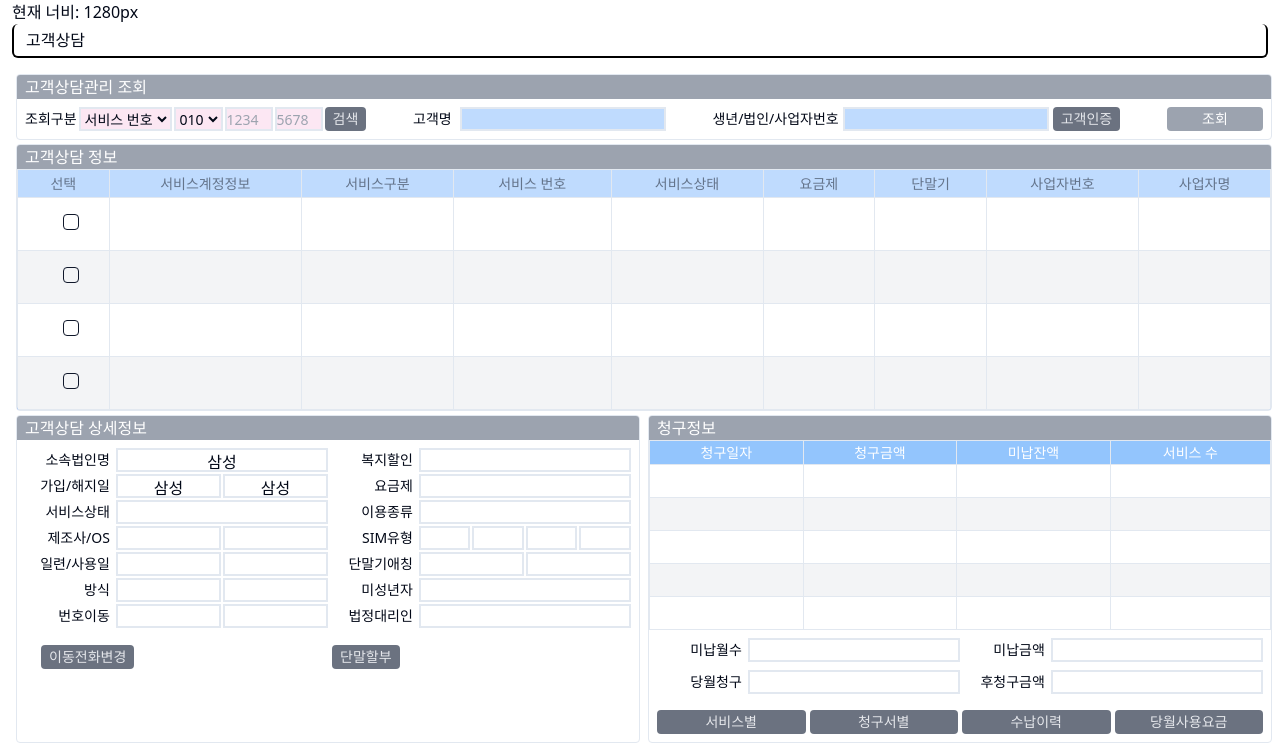
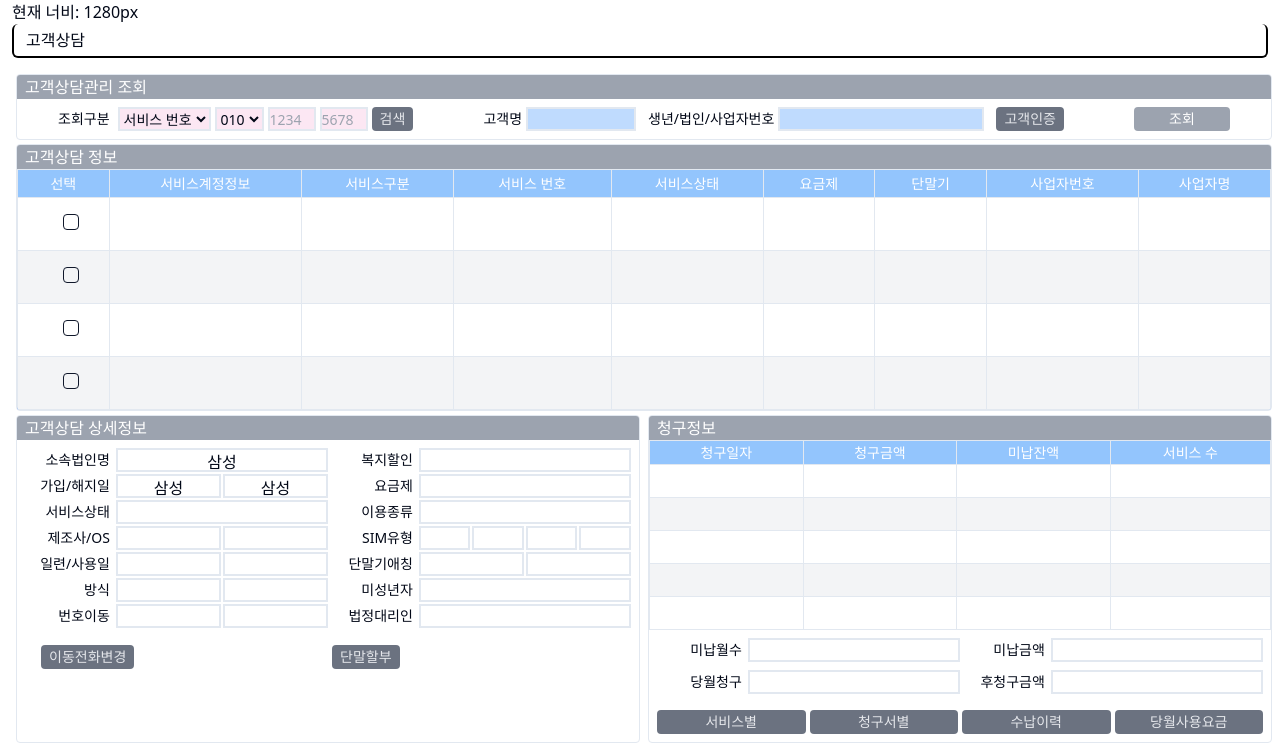
Before and after one commit to sprisao/SkPoc, a Next.js app: page / in a window 1280 px wide. Shown: the top 745 px of the page. Built offline with nearby package versions, Linux system fonts and the light colour scheme.

Commit message:
UI 디테일 조정  - 고객상담관리조회 섹션 : 1024 이하에서 깨지지 않도록  - 고객상담 정보 > 테이블 : 헤더 배경 및 텍스트 색상 변경

```diff
--- a/app/components/sections/SearchCustomerService.tsx
+++ b/app/components/sections/SearchCustomerService.tsx
@@ -8,90 +8,61 @@
 
         <div className="w-full border rounded-sm overflow-clip m-1 mt-4 ">
             <SectionTitle title="고객상담관리 조회"/>
-
-            {/*고객상담관리 조회 아이템*/}
-            <div className="flex flex-row py-2 px-2 justify-between text-sm space-x-1">
-
-                {/*조회구분*/}
-                <div className="flex flex-row items-center space-x-0.5">
-                    <div>
-                        <p>조회구분</p>
-                    </div>
-                    <div className="ml-2">
-                        <select className="h-6 bg-pink-100 border-2 ">
+            <div className="flex flex-row py-2 px-2 justify-around text-sm space-x-1 w-full">
+                <div className="flex flex-row items-center space-x-2">
+                    <p>조회구분</p>
+                    <div className="flex flex-row space-x-1">
+                        <select className="h-6 bg-pink-100 border-2">
                             <option>서비스 번호</option>
                             <option>고객상담</option>
                             <option>고객상담</option>
                             <option>고객상담</option>
                         </select>
-                    </div>
-                    <div>
                         <select className="h-6 bg-pink-100 border-2">
                             <option>010</option>
                             <option>123</option>
                             <option>456</option>
                             <option>789</option>
                         </select>
-                    </div>
-                    <div>
                         <input
                             className="w-12 h-6 bg-pink-100 border-2"
                             type="number"
                             placeholder="1234"
                         />
-                    </div>
-                    <div>
                         <input
                             className="w-12 h-6 bg-pink-100 border-2"
                             type="number"
                             placeholder="5678"
                         />
-                    </div>
-                    {/*검색 아이콘 버튼 추가 */}
-                    <div className="flex justify-center items-center h-6">
                         <CommonButton
                         >검색
                         </CommonButton>
                     </div>
                 </div>
 
-                {/*고객명*/}
-                <div className="flex flex-row items-center">
-                    <div>
+                <div className="flex flex-row items-center space-x-3">
+                    <div className="flex flex-row space-x-1 items-center">
                         <p>고객명</p>
-                    </div>
-                    <div className="ml-2 min-w-min">
                         <input
-                            className=" bg-blue-200 border-2 h-6"
+                            className="w-[110px] bg-blue-200 border-2 h-6"
                             type="text"
                         />
                     </div>
-                </div>
-
-                {/*생년/법인/사업자 번호*/}
-                <div className="flex flex-row items-center space-x-1">
-                    <div className="overflow-ellipsis">
+                    <div className="flex flex-row space-x-1 items-center">
                         <p>생년/법인/사업자번호</p>
-                    </div>
-                    <div className="">
                         <input
-                            className="bg-blue-200 border-2 h-6 w-max-[100px]"
+                            className="bg-blue-200 border-2 h-6"
                             type="text"
                         />
                     </div>
-                    <div className="">
-                        <CommonButton>
-                            고객인증
-                        </CommonButton>
-                    </div>
+                    <CommonButton>
+                        고객인증
+                    </CommonButton>
                 </div>
-
-                {/*조회 버튼*/}
                 <div className="flex flex-row w-24">
-                    <button className="bg-gray-400 w-full rounded-sm text-white">
+                    <button className="bg-gray-400 w-full rounded-sm text-white h-6">
                         조회
                     </button>
-
                 </div>
 
             </div>
--- a/app/components/tables/CustomerServiceInfo/table.tsx
+++ b/app/components/tables/CustomerServiceInfo/table.tsx
@@ -34,13 +34,13 @@
 
     return (
         <Table className="">
-            <TableHeader className="bg-blue-200">
+            <TableHeader className="bg-blue-300">
                 {table.getHeaderGroups().map((headerGroup) => (
                     <TableRow key={headerGroup.id}>
                         {headerGroup.headers.map((header) => {
                             return (
                                 <TableHead
-                                    className="text-center border h-7"
+                                    className="text-center border h-7 text-white"
                                     key={header.id}>
                                     {header.isPlaceholder
                                         ? null
```
